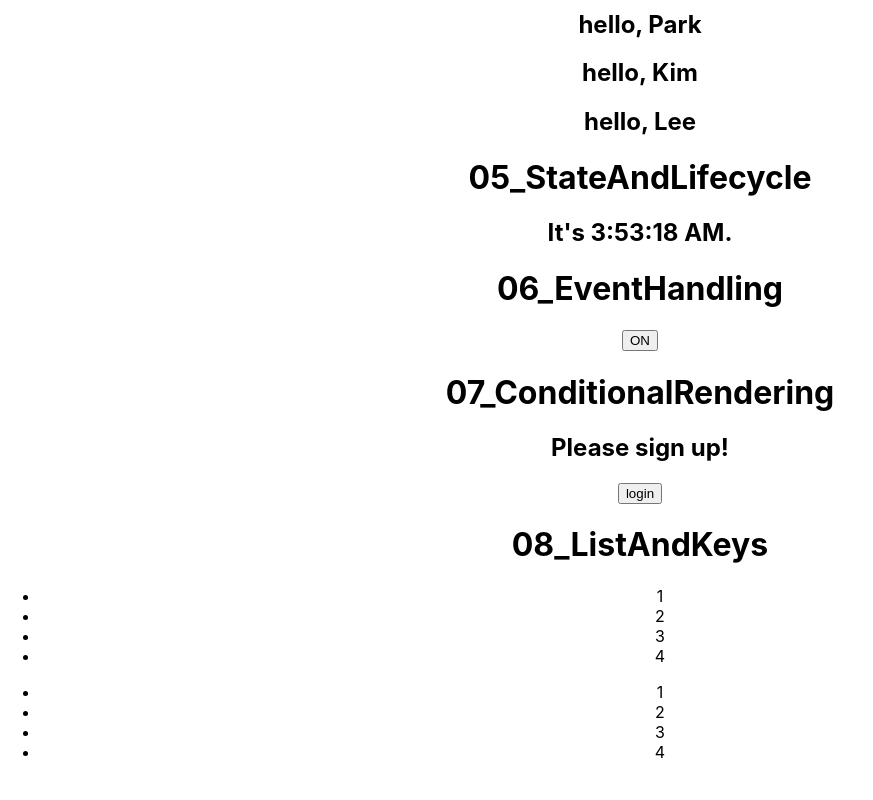
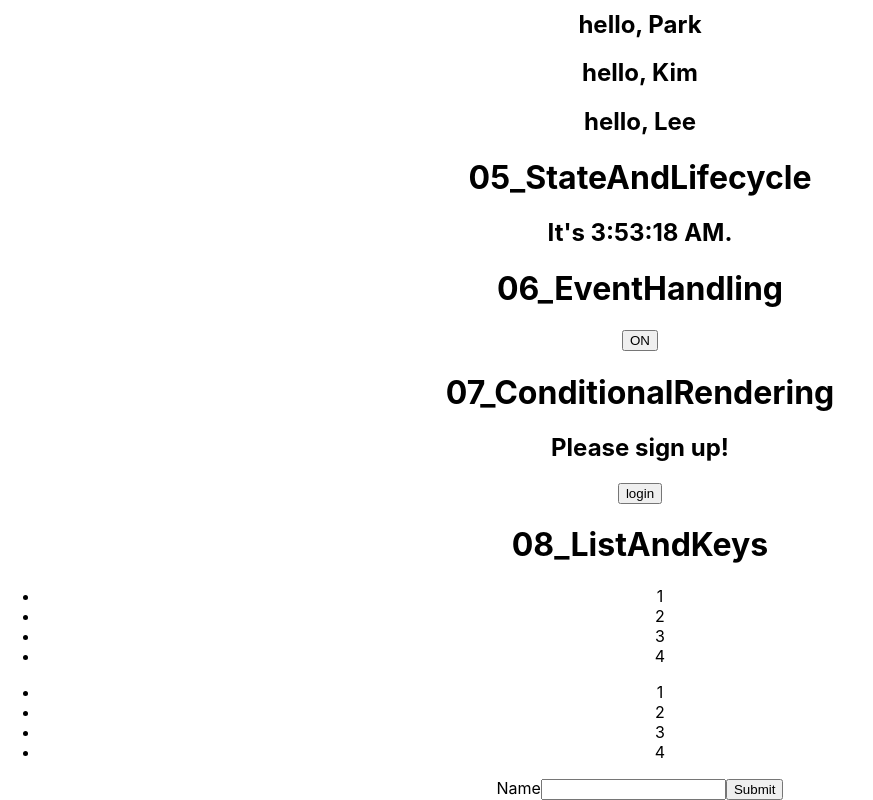
Before and after one commit to JaehyunKim94/ReactGuide, a React (Create React App) app in the folder my-app/: page / in a window 1280 px wide. Shown: the part 405-1205 px from the top of the page, without its empty margins (0-873 px from the left). Before the commit the page ends 1183 px from the top, so only its background shows below. Built offline with nearby package versions, Linux system fonts and the light colour scheme.

Commit message:
Fix README

```diff
--- /dev/null
+++ b/my-app/src/09_ControlledComponent.js
@@ -0,0 +1,32 @@
+import React from "react";
+
+class NameForm extends React.Component {
+  constructor(props) {
+    super(props);
+    this.state = {value: ''};
+
+    this.handleChange = this.handleChange.bind(this);
+    this.handleSubmit = this.handleSubmit.bind(this);
+  }
+
+  handleChange(e) {
+    this.setState({value: e.target.value});
+  }
+  handleSubmit(e) {
+    alert("Your name is "+this.state.value);
+    e.preventDefault();
+  }
+
+  render() {
+    return (
+      <form onSubmit={this.handleSubmit}>
+        <label>Name
+          <input type="text" value={this.state.value} onChange={this.handleChange} />
+        </label>
+        <input type="submit" value="Submit" />
+      </form>
+    )
+  }
+}
+
+export default NameForm;
--- a/my-app/src/App.js
+++ b/my-app/src/App.js
@@ -7,6 +7,7 @@
 import EventHandling from "./06_EventHandling";
 import ConditionalRendering from "./07_ConditionalRendering";
 import ListAndKeys from "./08_ListAndKeys";
+import ControlledComponent from "./09_ControlledComponent";
 function App() {
   return (
     <div className="App">
@@ -18,6 +19,7 @@
       <EventHandling />
       <ConditionalRendering />
       <ListAndKeys />
+      <ControlledComponent />
     </div>
   );
 }
```
Also changed, not shown: 1 other file (tests, documents, lock files or other folders).
